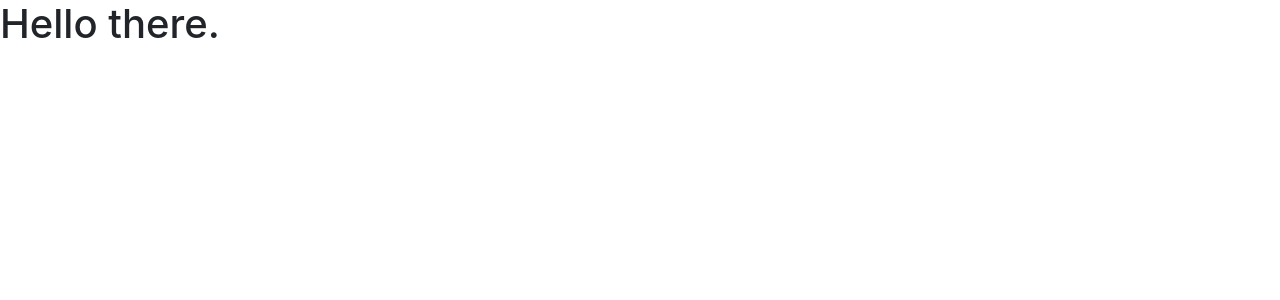
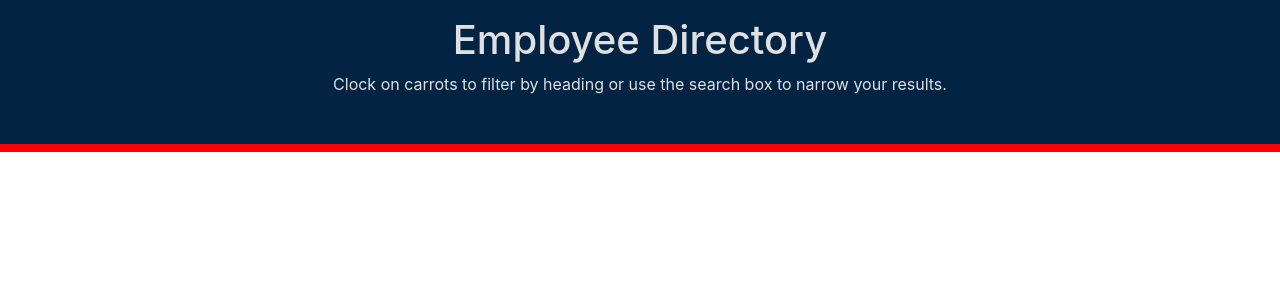
Before and after one commit to xdanielmtz/employee-directory, a React (Create React App) app: page / in a window 1280 px wide. Shown: the top 300 px of the page. Built offline with nearby package versions, Linux system fonts and the light colour scheme.

Commit message:
finished styling for the banner

```diff
--- a/src/App.js
+++ b/src/App.js
@@ -1,8 +1,9 @@
+import Banner from "./components/Banner/Banner"
 
 function App() {
   return (
     <div className="App">
-      <h1>Hello there.</h1>
+      <Banner/>
     </div>
   );
 }
--- /dev/null
+++ b/src/components/Banner/Banner.css
@@ -0,0 +1,14 @@
+.theBackground{
+  background-color: rgb(2, 35, 66);
+  color: #eeee;
+  height:9rem;
+}
+
+.container{
+    padding-top:1rem;
+}
+
+#emptyDiv{
+    background-color: red;
+    height: .5rem;
+}
--- a/src/components/Banner/Banner.jsx
+++ b/src/components/Banner/Banner.jsx
@@ -1,11 +1,29 @@
-import React from 'react';
+import React from "react";
+import "./Banner.css";
 
 const Banner = () => {
-    return (
-        <div>
-
+  return (
+    <>
+      <div className="theBackground">
+        <div className="container">
+          <div className="row">
+            <div className="col-sm-12">
+              <h1 className="text-center">Employee Directory</h1>
+            </div>
+          </div>
+          <div className="row">
+            <div className="col-sm-12">
+              <p className="text-center">
+                Clock on carrots to filter by heading or use the search box to
+                narrow your results.
+              </p>
+            </div>
+          </div>
         </div>
-    );
+      </div>
+      <div id="emptyDiv"></div>
+    </>
+  );
 };
 
 export default Banner;
```
Also changed, not shown: 1 other file (tests, documents, lock files or other folders).
